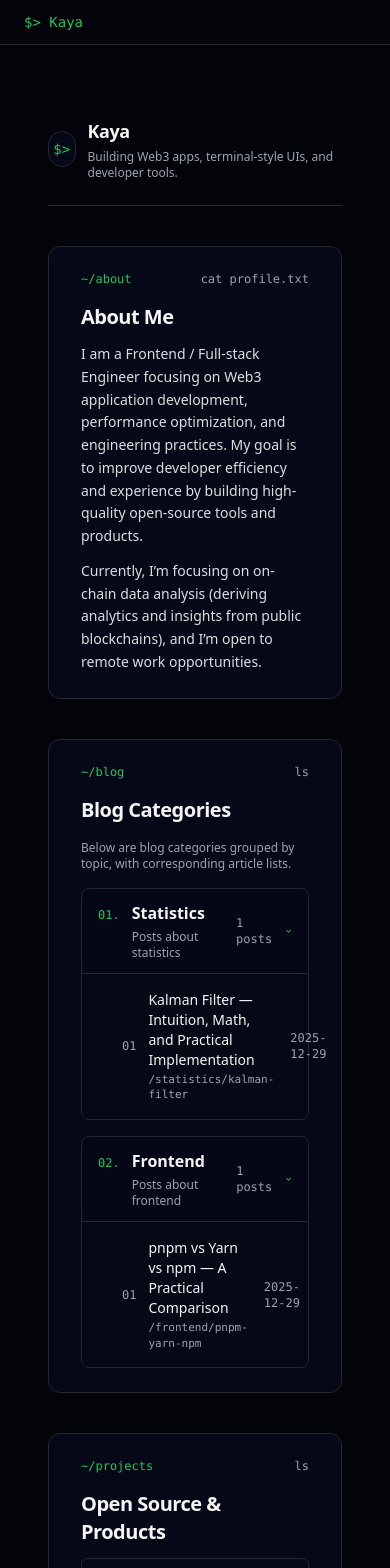
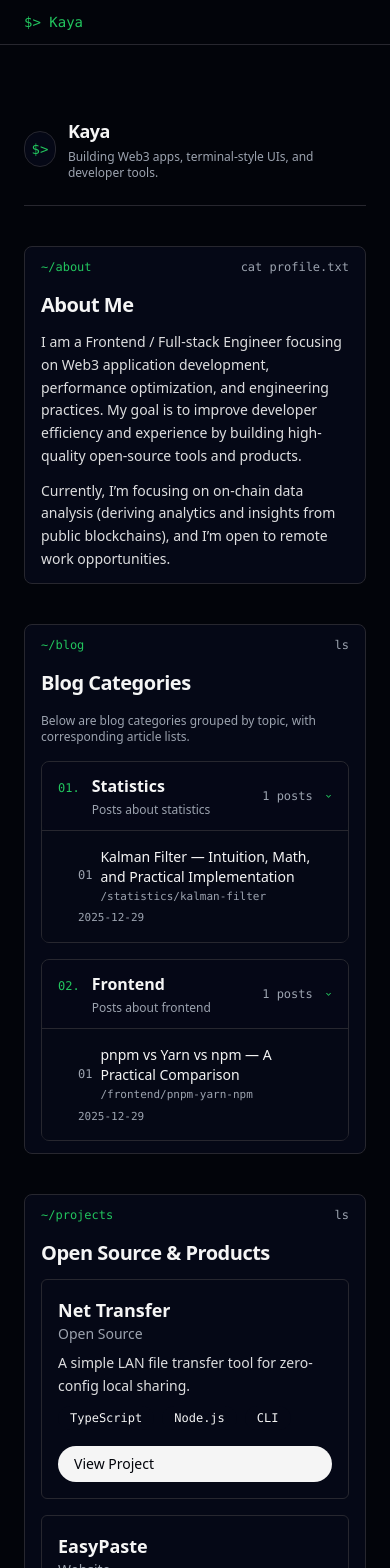
Before and after one commit to kayawebs/kayaweb3, a Next.js app: page / in a window 390 px wide. Shown: the top 1568 px of the page. Built offline with nearby package versions, Linux system fonts and the light colour scheme.

Commit message:
Mobile UX improvements
- Reduce outer main padding to 0 on mobile
- Apply break-words to blog titles (home + index)
- Tighten panel gutters/radius on small screens
- Responsive stacking + truncation tweaks for lists
- Prose typography enabled for MDX content (previous)

```diff
--- a/app/blog/[category]/[slug]/page.tsx
+++ b/app/blog/[category]/[slug]/page.tsx
@@ -57,7 +57,7 @@ export default async function BlogPostPage(props: PageProps) {
 
           <article>
             <header className="mb-6 border-b border-[var(--terminal-border)] pb-4">
-              <h1 className="mb-2 text-2xl font-semibold leading-tight tracking-tight">
+              <h1 className="mb-2 text-2xl font-semibold leading-tight tracking-tight break-words">
                 {post.title}
               </h1>
               <div className="flex flex-wrap items-center gap-3 text-xs font-mono text-[var(--terminal-muted)]">
@@ -70,7 +70,7 @@ export default async function BlogPostPage(props: PageProps) {
               )}
             </header>
 
-            <div className="mt-6 prose prose-invert max-w-none prose-headings:font-semibold prose-a:text-[var(--terminal-accent)] prose-a:no-underline hover:prose-a:underline prose-code:text-[var(--terminal-accent)] prose-pre:bg-[var(--terminal-panel-bg)]">
+            <div className="mt-6 prose prose-invert max-w-none prose-headings:font-semibold prose-headings:break-words prose-a:text-[var(--terminal-accent)] prose-a:no-underline hover:prose-a:underline prose-code:text-[var(--terminal-accent)] prose-pre:bg-[var(--terminal-panel-bg)]">
               <MDXRemote
                 source={post.content}
                 options={{
--- a/app/blog/page.tsx
+++ b/app/blog/page.tsx
@@ -23,22 +23,23 @@ export default async function BlogIndexPage() {
 
             <ul className="divide-y divide-[var(--terminal-border)] border border-[var(--terminal-border)] rounded-md bg-[var(--terminal-panel-bg)]/40">
               {posts.map((post) => (
-                <li key={`${post.category}-${post.slug}`} className="flex flex-col gap-1 px-4 py-3 text-sm hover:bg-[var(--terminal-panel-bg)]">
-                  <div className="flex items-center justify-between gap-4">
+                <li key={`${post.category}-${post.slug}`} className="flex flex-col gap-1 px-3 sm:px-4 py-3 text-sm hover:bg-[var(--terminal-panel-bg)]">
+                  <div className="flex flex-col sm:flex-row sm:items-center justify-between gap-1.5 sm:gap-4">
                     <Link
                       href={`/blog/${post.category}/${post.slug}`}
-                      className="font-medium text-[var(--foreground)] hover:underline"
+                      className="block min-w-0 break-words font-medium text-[var(--foreground)] hover:underline"
                     >
                       {post.title}
                     </Link>
-                    <span className="text-xs font-mono text-[var(--terminal-muted)]">
+                    <span className="hidden text-xs font-mono text-[var(--terminal-muted)] sm:inline">
                       {post.date}
                     </span>
                   </div>
-                  <div className="flex items-center justify-between gap-4 text-xs text-[var(--terminal-muted)]">
-                    <span className="font-mono">/{post.category}/{post.slug}</span>
+                  <div className="flex flex-col sm:flex-row sm:items-center justify-between gap-1.5 sm:gap-4 text-xs text-[var(--terminal-muted)]">
+                    <span className="min-w-0 truncate font-mono">/{post.category}/{post.slug}</span>
+                    <span className="sm:hidden text-[11px] font-mono">{post.date}</span>
                     {post.summary && (
-                      <span className="truncate text-right sm:max-w-xs">
+                      <span className="min-w-0 truncate text-right sm:max-w-xs">
                         {post.summary}
                       </span>
                     )}
--- a/app/globals.css
+++ b/app/globals.css
@@ -44,6 +44,15 @@ body {
   padding: var(--terminal-gutter-y) var(--terminal-gutter-x);
 }
 
+/* Mobile refinements: tighter gutters and radius */
+@media (max-width: 640px) {
+  :root {
+    --terminal-gutter-x: 1rem;
+    --terminal-gutter-y: 0.75rem;
+    --terminal-radius: 0.5rem;
+  }
+}
+
 .terminal-border {
   border: 1px solid var(--terminal-border);
 }
--- a/app/layout.tsx
+++ b/app/layout.tsx
@@ -33,7 +33,7 @@ export default function RootLayout({
             <nav className="flex items-center gap-4 text-sm"></nav>
           </div>
         </header>
-        <main className="mx-auto w-full max-w-5xl px-6 pb-16 pt-6 sm:px-10 sm:pt-8">{children}</main>
+        <main className="mx-auto w-full max-w-5xl px-0 pb-16 pt-6 sm:px-10 sm:pt-8">{children}</main>
       </body>
     </html>
   );
--- a/app/page.tsx
+++ b/app/page.tsx
@@ -113,29 +113,32 @@ export default function Home() {
 									</div>
 								</summary>
 								<div className="border-t border-[var(--terminal-border)] bg-[var(--terminal-panel-bg)]/40 px-4 py-2">
-									<ul className="space-y-1 pl-4">
+                                <ul className="space-y-1 pl-3 sm:pl-4">
                                   {category.posts.map((post, idx) => (
                                     <li
                                       key={`${post.category}-${post.slug}`}
-												className="flex items-center justify-between gap-4 rounded-md px-2 py-2 text-sm hover:bg-[var(--terminal-panel-bg)]"
+                                      className="flex flex-col sm:flex-row items-start sm:items-center justify-between gap-1.5 sm:gap-4 rounded-md px-2 py-2 text-sm hover:bg-[var(--terminal-panel-bg)]"
                                     >
                                       <Link
                                         href={`/blog/${post.category}/${post.slug}`}
-													className="flex flex-1 items-center gap-3"
+                                        className="flex min-w-0 flex-1 items-center gap-2 sm:gap-3"
                                       >
-													<span className="text-xs font-mono text-[var(--terminal-muted)]">
+                                        <span className="shrink-0 text-xs font-mono text-[var(--terminal-muted)]">
                                           {idx + 1 < 10 ? `0${idx + 1}` : idx + 1}
                                         </span>
-													<div className="flex flex-col">
-														<span className="font-medium text-[var(--foreground)]">
+                                        <div className="flex min-w-0 flex-col">
+                                          <span className="break-words font-medium text-[var(--foreground)]">
                                             {post.title}
                                           </span>
-														<span className="mt-0.5 text-[11px] font-mono text-[var(--terminal-muted)]">
+                                          <span className="mt-0.5 truncate text-[11px] font-mono text-[var(--terminal-muted)]">
                                             /{post.category}/{post.slug}
                                           </span>
                                         </div>
                                       </Link>
-												<span className="text-xs font-mono text-[var(--terminal-muted)]">
+                                      <span className="hidden text-xs font-mono text-[var(--terminal-muted)] sm:inline">
+                                        {post.date}
+                                      </span>
+                                      <span className="sm:hidden text-[11px] font-mono text-[var(--terminal-muted)]">
                                         {post.date}
                                       </span>
                                     </li>
```
Lines whose indentation alone changed are shown as unchanged.
